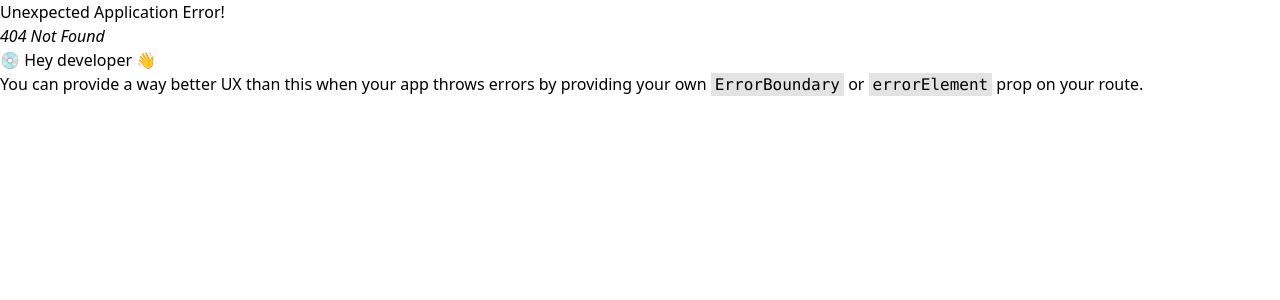
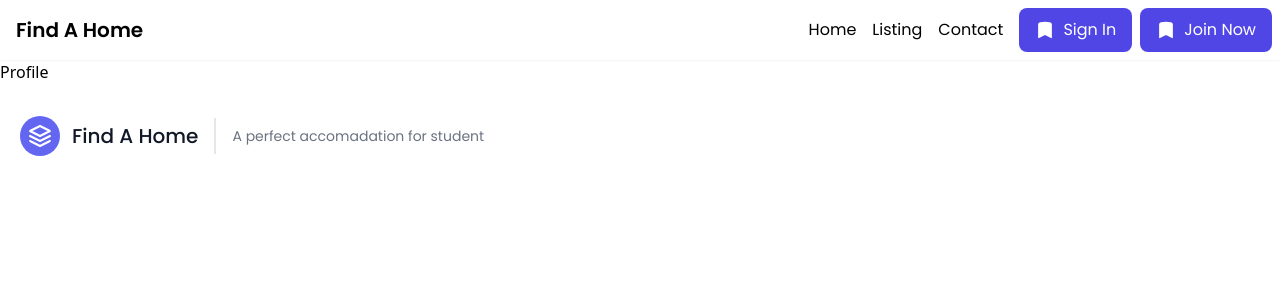
Before and after one commit to rohit-rambade/FindAHome, a React (Vite) app in the folder client/: page /profile in a window 1280 px wide. Before the commit this address had no page. Shown: the top 300 px of the page. Built offline with nearby package versions, Linux system fonts and the light colour scheme.

Commit message:
Integrated React Toastify

```diff
--- a/client/package.json
+++ b/client/package.json
@@ -17,6 +17,7 @@
     "react-icons": "^5.0.1",
     "react-redux": "^9.1.0",
     "react-router-dom": "^6.21.3",
+    "react-toastify": "^10.0.4",
     "redux-persist": "^6.0.0"
   },
   "devDependencies": {
--- a/client/src/App.jsx
+++ b/client/src/App.jsx
@@ -2,13 +2,28 @@ import { Outlet } from "react-router-dom";
 import "./App.css";
 import Header from "./components/common/Header";
 import Footer from "./components/common/Footer";
+import { ToastContainer } from "react-toastify";
 
+import "react-toastify/dist/ReactToastify.css";
 function App() {
   return (
     <>
       <Header />
       <Outlet />
       <Footer />
+      <ToastContainer
+        position="top-center"
+        autoClose={5000}
+        hideProgressBar={false}
+        newestOnTop={false}
+        closeOnClick
+        rtl={false}
+        pauseOnFocusLoss
+        draggable
+        pauseOnHover
+        theme="light"
+        transition:Bounce
+      />
     </>
   );
 }
--- /dev/null
+++ b/client/src/Pages/Profile.jsx
@@ -0,0 +1,7 @@
+import React from "react";
+
+const Profile = () => {
+  return <div>Profile</div>;
+};
+
+export default Profile;
--- a/client/src/Pages/SignIn.jsx
+++ b/client/src/Pages/SignIn.jsx
@@ -1,9 +1,9 @@
 import axios from "axios";
-import React, { useReducer, useState } from "react";
+import React, { useState } from "react";
 import { useDispatch } from "react-redux";
 import { Link, useNavigate } from "react-router-dom";
 import { setTokens } from "../slices/authSlice";
-
+import { toast } from "react-toastify";
 const initialState = {
   email: "",
   password: "",
@@ -21,23 +21,27 @@ const SignIn = () => {
   const handleSubmit = async (e) => {
     e.preventDefault();
     try {
-      const res = await axios.post("/api/users/signin", formData, {
+      toast.loading("Signing In..");
+      const { data, status } = await axios.post("/api/users/signin", formData, {
         headers: {
           "Content-Type": "application/json",
         },
       });
-      const { accessToken, refreshToken } = res.data;
-      console.log("signIn data", res.data.accessToken);
+      const { accessToken, refreshToken, success, message } = data;
       dispatch(setTokens({ accessToken, refreshToken }));
+      console.log(message);
+      if (success) {
+        toast.dismiss();
+        toast.success(message);
 
-      if (res.data.success) {
         navigate("/");
       }
     } catch (error) {
-      console.log();
+      toast.dismiss();
+      toast.error(error.response.data.message || "An error occurred.");
     }
   };
-  console.log(formData);
+
   return (
     <div className="flex min-h-full flex-col justify-center px-6 py-12 lg:px-8">
       <div className="sm:mx-auto sm:w-full sm:max-w-sm">
--- a/client/src/Pages/SignUp.jsx
+++ b/client/src/Pages/SignUp.jsx
@@ -1,6 +1,7 @@
 import { useState } from "react";
 import axios from "axios";
-import { Link } from "react-router-dom";
+import { Link, useNavigate } from "react-router-dom";
+import { toast } from "react-toastify";
 const SignUp = () => {
   const initialState = {
     username: "",
@@ -9,6 +10,7 @@ const SignUp = () => {
     role: "student",
   };
   const [formData, setFormData] = useState(initialState);
+  const navigate = useNavigate();
 
   const handleChange = (e) => {
     setFormData({
@@ -19,15 +21,27 @@ const SignUp = () => {
   console.log(formData);
   const handleSubmit = async (e) => {
     e.preventDefault();
-    toast.lo;
+    try {
+      // toast.loading("Signing Up...");
       console.log(formData);
       const res = await axios.post("/api/users/signup", formData, {
         headers: {
           "Content-Type": "application/json",
         },
       });
+      const { success, message } = res.data;
+
+      if (success) {
+        toast.success(message);
+        navigate("/signin");
+      }
+      setFormData(initialState);
       console.log(res);
-    setFormData(initialState);
+    } catch (error) {
+      console.log(error);
+      toast.dismiss();
+      toast.error(error.response.data.message);
+    }
   };
   return (
     <div>
--- a/client/src/components/common/Footer.jsx
+++ b/client/src/components/common/Footer.jsx
@@ -1,7 +1,32 @@
 import React from "react";
 
 const Footer = () => {
-  return <div>Footer</div>;
+  return (
+    <div className="font-poppins">
+      <footer className="text-gray-600 body-font">
+        <div className="container px-5 py-8 mx-auto flex items-center sm:flex-row flex-col">
+          <a className="flex title-font font-medium items-center md:justify-start justify-center text-gray-900">
+            <svg
+              xmlns="http://www.w3.org/2000/svg"
+              fill="none"
+              stroke="currentColor"
+              stroke-linecap="round"
+              stroke-linejoin="round"
+              strokeWidth="2"
+              className="w-10 h-10 text-white p-2 bg-indigo-500 rounded-full"
+              viewBox="0 0 24 24"
+            >
+              <path d="M12 2L2 7l10 5 10-5-10-5zM2 17l10 5 10-5M2 12l10 5 10-5"></path>
+            </svg>
+            <span className="ml-3 text-xl">Find A Home</span>
+          </a>
+          <p className="text-sm text-gray-500 sm:ml-4 sm:pl-4 sm:border-l-2 sm:border-gray-200 sm:py-2 sm:mt-0 mt-4">
+            A perfect accomadation for student
+          </p>
+        </div>
+      </footer>
+    </div>
+  );
 };
 
 export default Footer;
--- a/client/src/components/common/Header.jsx
+++ b/client/src/components/common/Header.jsx
@@ -57,21 +57,6 @@ const Header = () => {
             </div>
 
             <div className="flex flex-col md:flex-row space-y-2 md:space-y-0  md:w-full md:space-x-2 ">
-              <Link className="flex items-center gap-2 px-4 py-2 text-white bg-indigo-600 rounded-lg duration-150 hover:bg-indigo-500 active:bg-indigo-700">
-                <svg
-                  xmlns="http://www.w3.org/2000/svg"
-                  viewBox="0 0 24 24"
-                  fill="currentColor"
-                  className="w-5 h-5"
-                >
-                  <path
-                    fillRule="evenodd"
-                    d="M6.32 2.577a49.255 49.255 0 0111.36 0c1.497.174 2.57 1.46 2.57 2.93V21a.75.75 0 01-1.085.67L12 18.089l-7.165 3.583A.75.75 0 013.75 21V5.507c0-1.47 1.073-2.756 2.57-2.93z"
-                    clipRule="evenodd"
-                  />
-                </svg>
-                Dashboard
-              </Link>
               {isAuth ? (
                 <Link
                   onClick={handleSignOut}
@@ -112,6 +97,26 @@ const Header = () => {
                   Sign In
                 </Link>
               )}
+              {isAuth ? (
+                <Link
+                  to="/profile"
+                  className="flex items-center gap-2 px-4 py-2 text-white bg-indigo-600 rounded-lg duration-150 hover:bg-indigo-500 active:bg-indigo-700"
+                >
+                  <svg
+                    xmlns="http://www.w3.org/2000/svg"
+                    viewBox="0 0 24 24"
+                    fill="currentColor"
+                    className="w-5 h-5"
+                  >
+                    <path
+                      fillRule="evenodd"
+                      d="M6.32 2.577a49.255 49.255 0 0111.36 0c1.497.174 2.57 1.46 2.57 2.93V21a.75.75 0 01-1.085.67L12 18.089l-7.165 3.583A.75.75 0 013.75 21V5.507c0-1.47 1.073-2.756 2.57-2.93z"
+                      clipRule="evenodd"
+                    />
+                  </svg>
+                  Profile
+                </Link>
+              ) : (
                 <Link
                   to="/signup"
                   className="flex items-center gap-2 px-4 py-2 text-white bg-indigo-600 rounded-lg duration-150 hover:bg-indigo-500 active:bg-indigo-700"
@@ -130,6 +135,7 @@ const Header = () => {
                   </svg>
                   Join Now
                 </Link>
+              )}
             </div>
           </div>
         </nav>
--- a/client/src/routes/router.jsx
+++ b/client/src/routes/router.jsx
@@ -3,6 +3,7 @@ import App from "../App";
 import Home from "../pages/Home";
 import SignUp from "../Pages/SignUp";
 import SignIn from "../pages/SignIn";
+import Profile from "../pages/Profile";
 
 export const router = createBrowserRouter([
   {
@@ -21,6 +22,10 @@ export const router = createBrowserRouter([
         path: "signin",
         element: <SignIn />,
       },
+      {
+        path: "profile",
+        element: <Profile />,
+      },
     ],
   },
 ]);
```
Also changed, not shown: 1 other file (tests, documents, lock files or other folders). Lines whose indentation alone changed are shown as unchanged.
